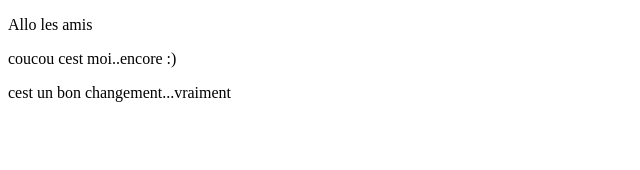
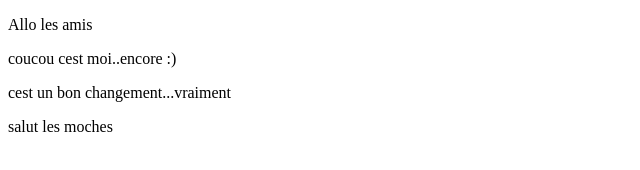
Before and after one commit to Vbernall/testHTML, a plain HTML site: page index.html in a window 1280 px wide. Shown: the whole page, without its empty margins (0-640 px from the left). Drawn offline with Linux system fonts and the light colour scheme.

Commit message:
test12345

```diff
--- a/index.html
+++ b/index.html
@@ -9,5 +9,6 @@
     <p>Allo les amis</p>
     <p>coucou cest moi..encore :)</p>
     <p>cest un bon changement...vraiment</p>
+    <p>salut les moches</p>
 </body>
 </html>
```
